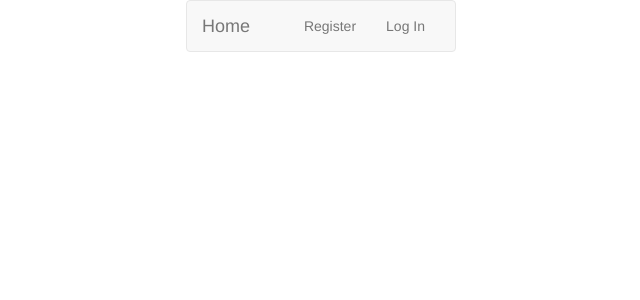
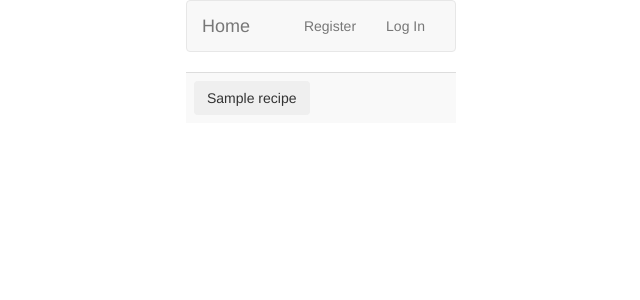
Before and after one commit to taliafawzy/16, a Flask app: template templates/results.html in a window 1280 px wide. Shown: the top 300 px of the page, without its empty margins (319-959 px from the left). Run offline with Flask 2, Linux system fonts and the light colour scheme; the template is opened without the code that fills it: most values are stand-ins (such as "Sample title", 1, 10 or a date in 2020); some libraries are stand-ins or nearby versions.

Commit message:
results werkt

```diff
--- a/application.py
+++ b/application.py
@@ -147,8 +147,9 @@ def homepage():
     if request.method == "POST":
         if request.form.getlist("ingredient"):
             ingredient = request.form.getlist("ingredient")
-            getResults(ingredient)
-        return render_template("results.html")
+            recipelist = getResults(ingredient)
+            session['recipelist'] = recipelist
+            return redirect(url_for("results"))
     else:
         return render_template("homepage.html")
 
@@ -158,4 +159,8 @@ def results():
         recipe = request.form.get("recipe")
         return render_template("recipe.html")
     else:
-        getResults(ingredient)
+        recipelist = session['recipelist']
+        recipenames = []
+        for recipe in recipelist:
+            recipenames.append(recipe.strip())
+        return render_template("results.html", recipenames = recipenames)
--- a/templates/Styles.css
+++ b/templates/Styles.css
@@ -31,7 +31,7 @@ main td
 }
 
 
-# style html register/login
+
 .login-page {
   width: 360px;
   padding: 8% 0 0;
@@ -65,7 +65,7 @@ main td
   padding: 10px 24px;
 }
 
-}
+
 .form .message {
   margin: 15px 0 0;
   color: #b3b3b3;
--- a/templates/results.html
+++ b/templates/results.html
@@ -6,4 +6,13 @@
 
 {% block main %}
     <form action="{{ url_for('results') }}" method="post">
+    <table class="table table-striped">
+        {% for recipe in recipenames %}
+        <tr>
+            <td>
+                <button class="btn default" id = "recipe">{{recipe}}</button>
+            </td>
+        </tr>
+        {% endfor %}
+    </table>
 {% endblock %}
--- a/test.py
+++ b/test.py
@@ -4,13 +4,16 @@ test = Puppy()
 
 lijst = test.search_recipe(["cheese"])
 
+
 ingrediënten = []
 for key in lijst:
+    print(key)
     rijen = lijst[key]['ingredients']
+    print(rijen)
     ingredients =[x.strip() for x in rijen.split(",")]
     for ingredient in ingredients:
         if ingredient in ingrediënten:
             continue
         else:
             ingrediënten.append(ingredient)
-print(ingrediënten)
+#print(ingrediënten)
```
Also changed, not shown: templates/recipe.html (added).
